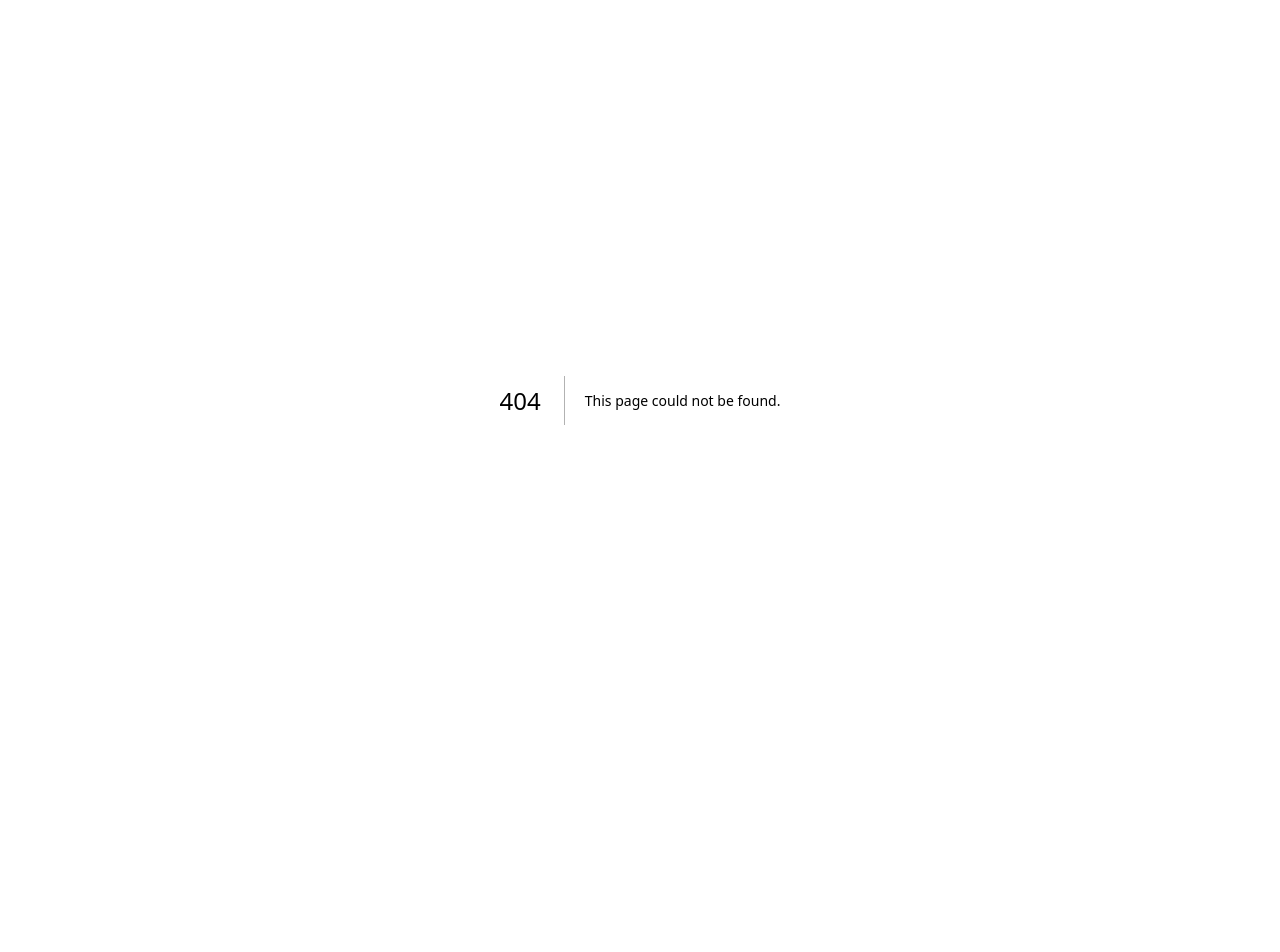
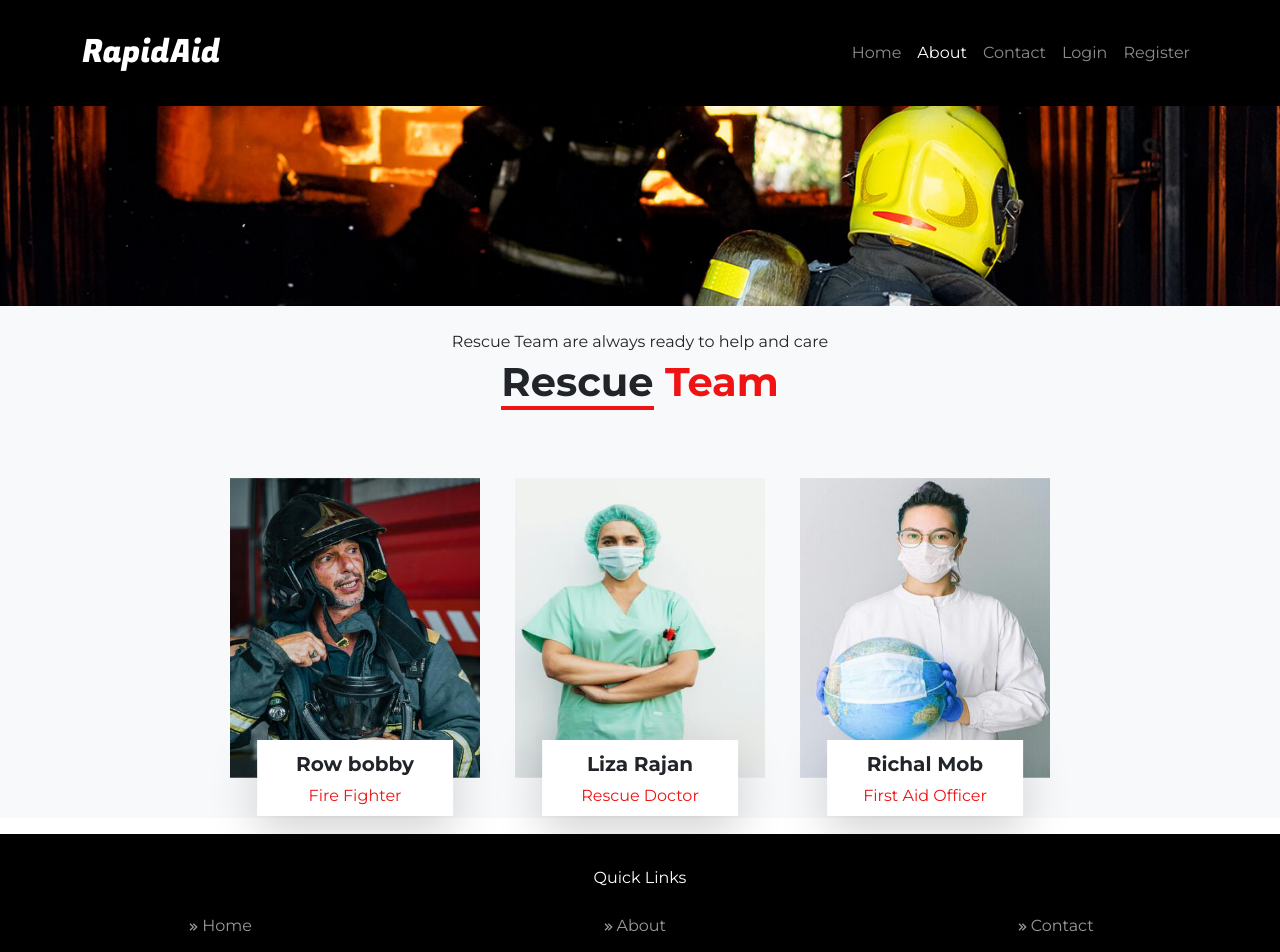
Before and after one commit to DK8851/Prog8750Group9CapstoneWebDevS24, a Next.js app: page /about in a window 1280 px wide. Before the commit this address had no page. Shown: the top 952 px of the page. Before the commit the page ends 800 px from the top, so only its background shows below. Built offline with nearby package versions, Linux system fonts and the light colour scheme; no server answers.

Commit message:
about us page added

```diff
--- /dev/null
+++ b/src/app/(public)/about/page.js
@@ -0,0 +1,14 @@
+import BG from "@/components/Bg";
+import RescueTeam from "@/components/RescueTeam";
+import React from "react";
+
+const AboutPage = () => {
+  return (
+    <div>
+      <BG />
+      <RescueTeam />
+    </div>
+  );
+};
+
+export default AboutPage;
--- a/src/app/(public)/layout.js
+++ b/src/app/(public)/layout.js
@@ -1,6 +1,6 @@
-"use client"
+"use client";
 
-import 'bootstrap/dist/css/bootstrap.min.css';
+import "bootstrap/dist/css/bootstrap.min.css";
 
 // modify color schema
 import "/styles/scss/global.scss";
@@ -8,7 +8,7 @@ import "/styles/css/globals.css";
 
 import { usePathname } from "next/navigation";
 import Header from "@/components/Header";
-import Footer from '@/components/Footer';
+import Footer from "@/components/Footer";
 
 export default function RootLayout({ children }) {
   const pathname = usePathname();
@@ -16,10 +16,11 @@ export default function RootLayout({ children }) {
   return (
     <div>
       <Header key={pathname} currActivePath={pathname} />
-      <main>
-        {children}
-      </main>
-      <Footer currActivePath={pathname} fixed={pathname != "/register"} />
+      <main>{children}</main>
+      <Footer
+        currActivePath={pathname}
+        fixed={!["/about", "/register"].includes(pathname)}
+      />
     </div>
   );
 }
--- a/src/components/RescueTeam/index.js
+++ b/src/components/RescueTeam/index.js
@@ -1,62 +1,55 @@
-import Image from 'next/image'
-import React from 'react'
+import Image from "next/image";
+import React from "react";
 
-
-const all_services = [
+let all_services = [
   {
     icon: "/images/rescue_team/1.png",
     title: "Row bobby",
-        desc: "Fire Fighter"
+    desc: "Fire Fighter",
   },
   {
     icon: "/images/rescue_team/2.png",
     title: "Liza Rajan",
-        desc: "Rescue Doctor"
+    desc: "Rescue Doctor",
   },
   {
     icon: "/images/rescue_team/3.png",
     title: "Richal Mob",
-        desc: "First Aid Officer"
-    }
-]
+    desc: "First Aid Officer",
+  },
+];
 
-const RescueTeam = () => {
+const RescueTeam = ({ teams }) => {
+  all_services = teams || all_services;
   return (
-        <section className=' bg-light py-4'>
-            <div className='container responsive-height d-flex flex-column justify-content-center'>
-                <label className='d-block mb-1 text-center'>Rescue Team are always ready to help and care</label>
-                <h1 className='fw-bold text-center'>
-                    <span className='border-primary border-bottom border-4'>
-                        Rescue
-                    </span>
+    <section className=" bg-light py-4 mb-3">
+      <div className="container responsive-height d-flex flex-column justify-content-center">
+        <label className="d-block mb-1 text-center">
+          Rescue Team are always ready to help and care
+        </label>
+        <h1 className="fw-bold text-center">
+          <span className="border-primary border-bottom border-4">Rescue</span>
           &nbsp;
-                    <span className='text-primary'>
-                        Team
-                    </span>
+          <span className="text-primary">Team</span>
         </h1>
-                <div className='row my-3 align-items-center justify-content-center'>
-
-                    {
-                        all_services.map((service, idx) => (
-                            <div className='col-12 col-sm-6 col-md-4 col-lg-3 mb-4 mt-5 mb-md-0'>
-                                <div className='card-container'>
-                                    <div className='d-flex flex-column text-center align-items-center position-relative'>
+        <div className="row my-3 align-items-center justify-content-center">
+          {all_services.map((service, idx) => (
+            <div className="col-12 col-sm-6 col-md-4 col-lg-3 mb-4 mt-5 mb-md-0">
+              <div className="card-container">
+                <div className="d-flex flex-column text-center align-items-center position-relative">
                   <Image src={service.icon} width={250} height={300} rounded />
-                                        <div className='position-absolute top-100 start-50 w-75 translate-middle bg-white px-2 py-1 shadow-lg'>
-                                            <h5 className='fw-bold mt-2'>{service.title}</h5>
-                                            <label className='text-primary mb-1'>
-                                                {service.desc}
-                                            </label>
+                  <div className="position-absolute top-100 start-50 w-75 translate-middle bg-white px-2 py-1 shadow-lg">
+                    <h5 className="fw-bold mt-2">{service.title}</h5>
+                    <label className="text-primary mb-1">{service.desc}</label>
                   </div>
                 </div>
               </div>
             </div>
-                        ))
-                    }
+          ))}
         </div>
       </div>
     </section>
-    )
-}
+  );
+};
 
-export default RescueTeam
+export default RescueTeam;
```
Lines whose indentation alone changed are shown as unchanged.
